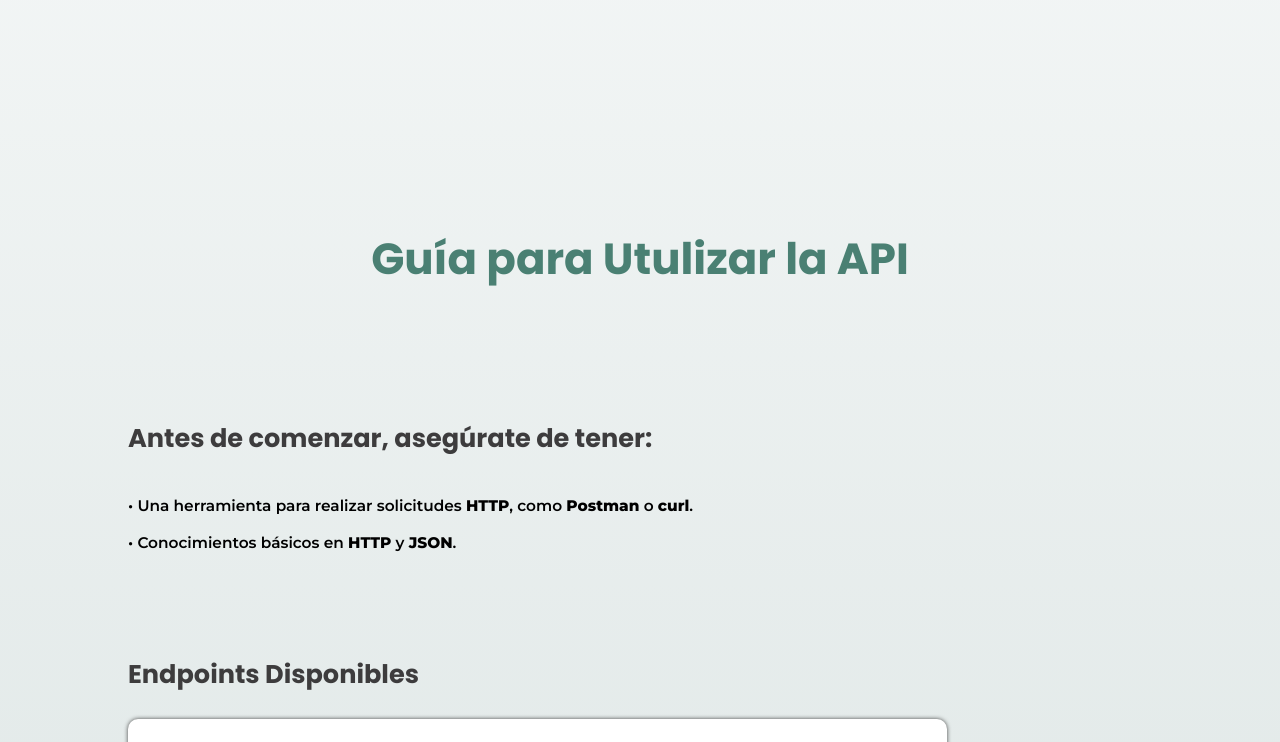
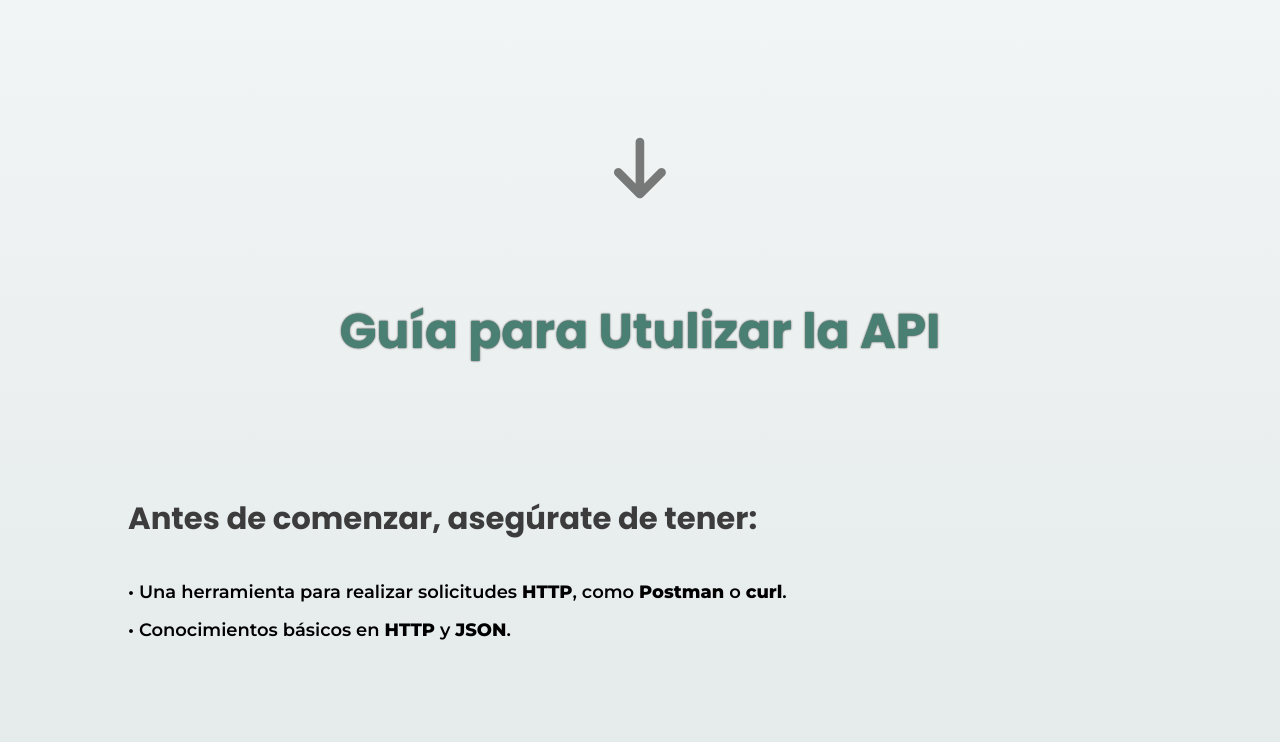
Before and after one commit to nicotapie30/GeoArgentinaAPI-data, a website with bundled scripts: page src/html/index.html in a window 1280 px wide. Shown: the part 780-1522 px from the top of the page. Built offline with nearby package versions, Linux system fonts and the light colour scheme.

Commit message:
change: 044 Cambiando diseño de textos y agregando icono de intercatividad de usuario

```diff
--- a/src/components/carousel.js
+++ b/src/components/carousel.js
@@ -168,7 +168,7 @@ class MyCarousel extends HTMLElement {
 
                             .carousel__container {
                                 width: calc(10rem * 46);
-                                margin-top: 4rem;
+                                margin-top: 5rem;
                                 display: flex;
                                 align-items: center;
                                 gap: 5rem;
--- a/src/css/style.css
+++ b/src/css/style.css
@@ -168,10 +168,34 @@ my-carousel {
 
 
 
+/*-- ARROW --*/
+.fa-arrow-down {
+    margin: 5rem 0 0 0;
+    font-size: 2.7rem;
+    font-weight: 600;
+    opacity: 0.5;
+
+    animation: down 1s ease-in-out infinite alternate;
+}
+
+
+@keyframes down {
+    0% {
+        transform: translateY(0)
+    }
+
+    100% {
+        transform: translateY(1rem);
+    }
+}
+
+
+
+
 /*---- ESTILOS DEL MAIN ----*/
 .section__main {
     width: 80%;
-    margin: 10rem 0 0 0;
+    margin: 4rem 0 0 0;
 }
 
 
@@ -182,11 +206,12 @@ my-carousel {
 
 
 .main__title {
-    margin: 0 0 3rem 0;
+    margin: 0;
     font-family: var(--fonttitle);
-    font-size: 1.7rem;
+    font-size: 1.9rem;
     color: var(--titlecolor);
     text-align: center;
+    text-shadow: 0px 0px 2px #333;
 }
 
 
@@ -194,7 +219,7 @@ my-carousel {
     margin: 5rem 0 0.5rem 0;
     font-family: var(--fonttitle);
     color: var(--itemscolor);
-    font-size: 1rem;
+    font-size: 1.2rem;
     font-weight: 700;
     display: flex;
 }
@@ -204,7 +229,7 @@ my-carousel {
 .container__mainlist {
     padding: 0.3rem 0 3rem 0;
     font-family: var(--fonttext);
-    font-size: 0.6rem;
+    font-size: 0.7rem;
     font-weight: 600;
 }
 
@@ -343,6 +368,7 @@ b {
     font-weight: 600;
     letter-spacing: 0px;
     color: var(--itemscolor);
+    opacity: 1;
 }
 
 
--- a/src/html/index.html
+++ b/src/html/index.html
@@ -63,6 +63,8 @@
         </section>
 
         <my-carousel></my-carousel>
+
+        <i class="fa-solid fa-arrow-down"></i>
 
         <section class="section__main">
             <main class="main__main" id="main">
@@ -190,7 +192,7 @@
                         </div>
                     </div>
 
-                    <p class="info__text">Los datos utilizados para esta API han sido extraídos de
+                    <p class="info__text">Los datos utilizados han sido extraídos de
                         <a class="info__text info__link" href="https://es.wikipedia.org/wiki/Wikipedia:Portada"
                             target="_blank">Wikipedia</a>.
                     </p>
```
